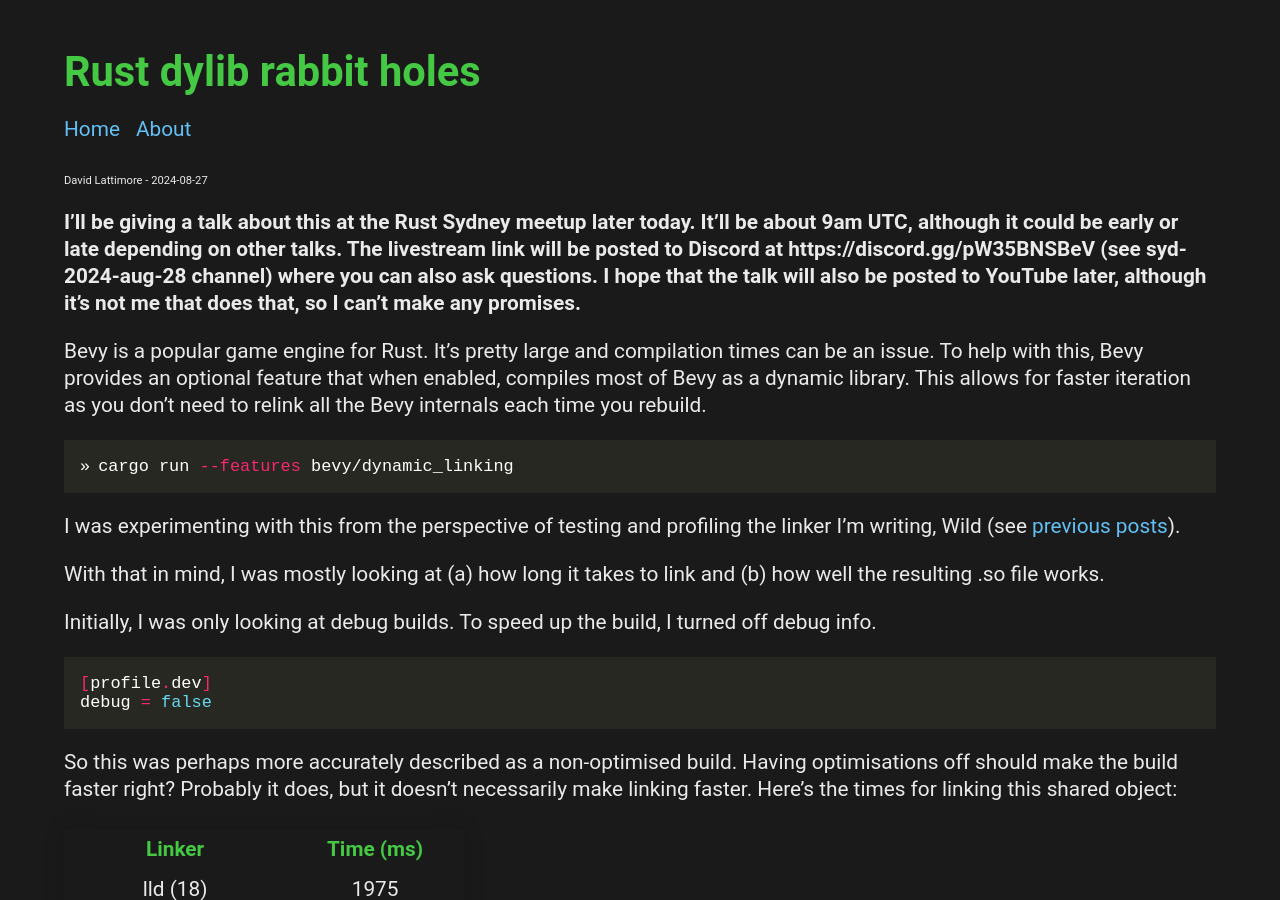
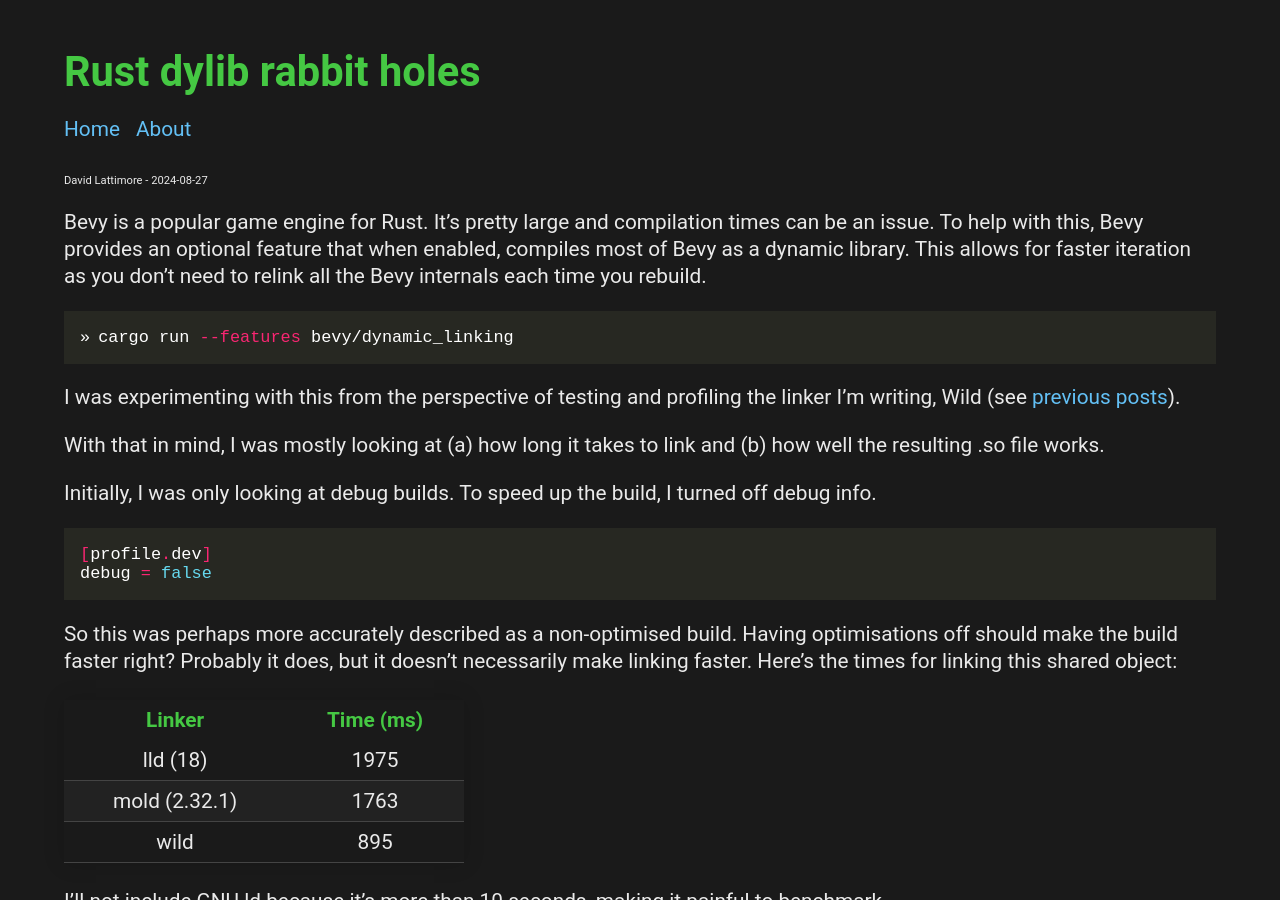
Before and after one commit to davidlattimore/davidlattimore.github.io, a Jekyll site: the page built from _posts/2024-08-28-rust-dylib-rabbit-holes.md, in a window 1280 px wide and 900 px high. Built offline with Jekyll 4.4.1, drawn with Linux system fonts in a browser that asks for light colours.

Commit message:
Update dylib post: Talk is past, add HN link

```diff
--- a/_posts/2024-08-28-rust-dylib-rabbit-holes.md
+++ b/_posts/2024-08-28-rust-dylib-rabbit-holes.md
@@ -4,12 +4,6 @@ title:  "Rust dylib rabbit holes"
 date:   2024-08-28 00:00:00 +1000
 categories: posts
 ---
-**I'll be giving a talk about this at the Rust Sydney meetup later today. It'll be about 9am UTC,
-although it could be early or late depending on other talks. The livestream link will be posted to
-Discord at https://discord.gg/pW35BNSBeV (see syd-2024-aug-28 channel) where you can also ask
-questions. I hope that the talk will also be posted to YouTube later, although it's not me that does
-that, so I can't make any promises.**
-
 Bevy is a popular game engine for Rust. It's pretty large and compilation times can be an issue. To
 help with this, Bevy provides an optional feature that when enabled, compiles most of Bevy as a
 dynamic library. This allows for faster iteration as you don't need to relink all the Bevy internals
```
Also changed, not shown: other parts of _posts/2024-08-28-rust-dylib-rabbit-holes.md (+1 -0 lines).
